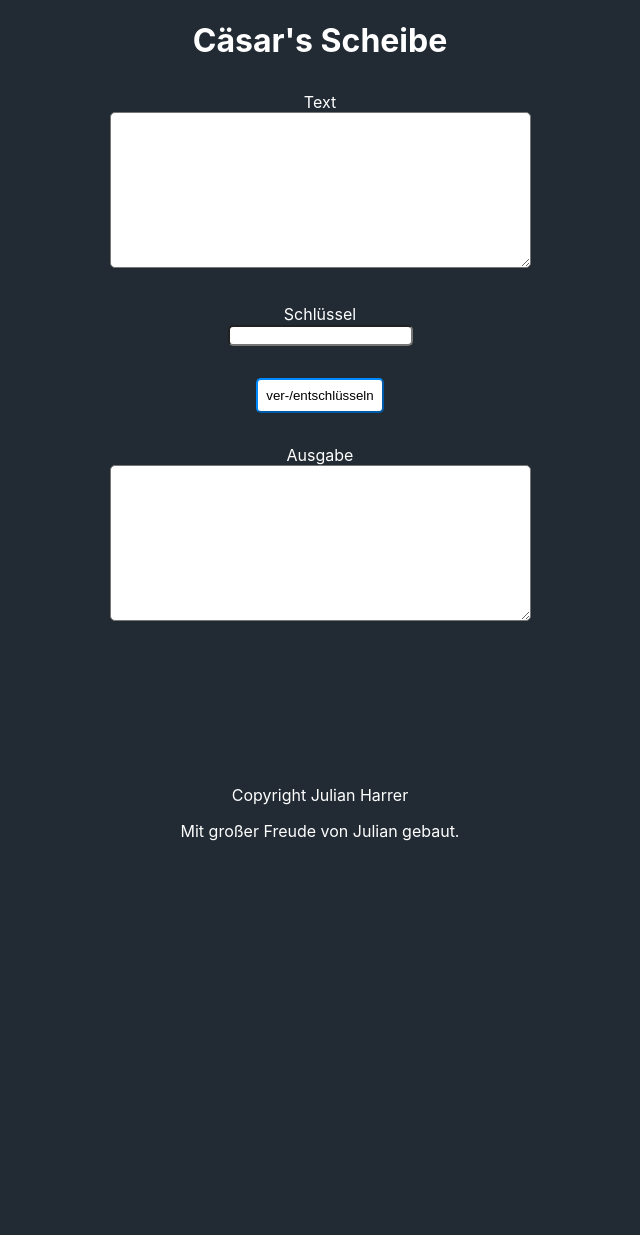
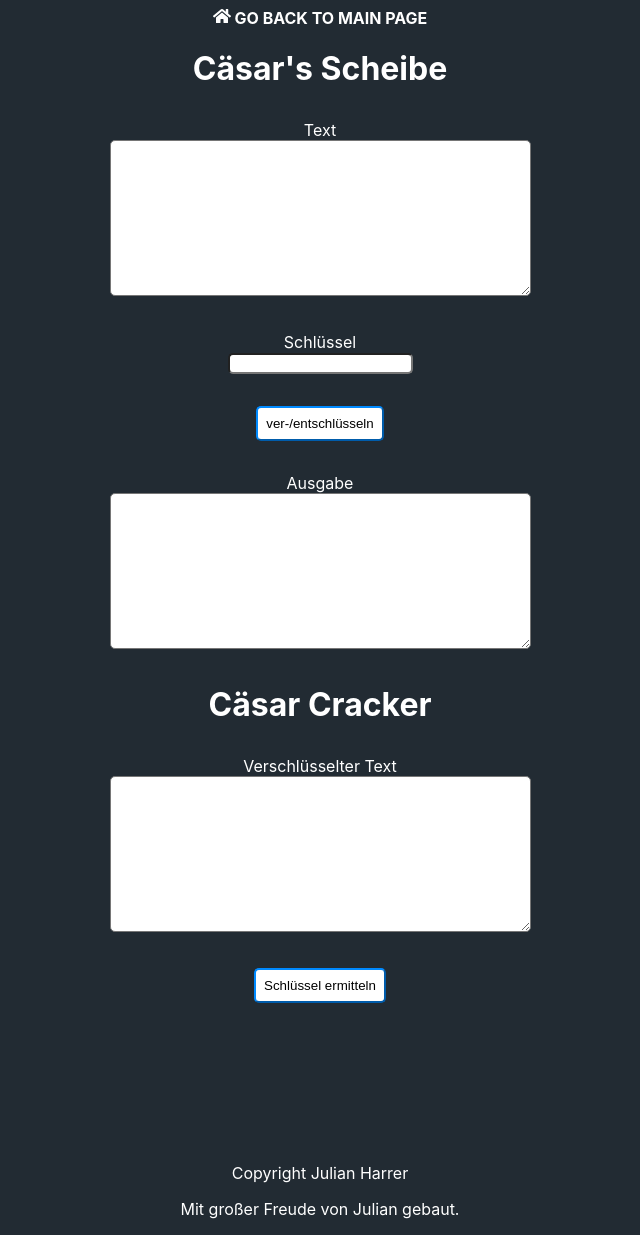
Before and after one commit to TheMrPixelDev/pxlblog, an Eleventy site: page src/caesar-encryption.html in a window 1280 px wide. Shown: the whole page, without its empty margins (320-960 px from the left). Before the commit the page ends 857 px from the top, so only its background shows below. Built offline with nearby package versions, Linux system fonts and the light colour scheme; Eleventy itself is replaced by a stand-in of ours; files that its build step writes are made by us from their sources.

Commit message:
integrated encryption page into navbar

```diff
--- a/src/_includes/base.njk
+++ b/src/_includes/base.njk
@@ -5,7 +5,6 @@
     <meta http-equiv="X-UA-Compatible" content="IE=edge">
     <meta name="viewport" content="width=device-width, initial-scale=1.0">
     <link rel="stylesheet" href="/assets/css/style.css">
-    <!--<link rel="stylesheet" href="/fonts/PermanentMarker-Regular.ttf">-->
     <title>{{ title }}</title>
 </head>
 <body>
--- a/src/_includes/nav.njk
+++ b/src/_includes/nav.njk
@@ -7,7 +7,7 @@
             <a href="/hall-of-fame">Hall of Fame</a>
         </li>
         <li>
-            <a href="/gallery"></a>
+            <a href="/caesar-encryption">Encryption</a>
         </li>
         <li>
             <a href="/about">About</a>
--- a/src/assets/js/rot.js
+++ b/src/assets/js/rot.js
@@ -1,4 +1,4 @@
-var alphabet = ['A', 'B', 'C', 'D', 'E', 'F', 'G', 'H', 'I', 'J', 'K', 'L', 'M', 'N', 'O', 'P', 'Q', 'R', 'S', 'T', 'U', 'V', 'W', 'X', 'Y', 'Z'];
+const alphabet = ['A', 'B', 'C', 'D', 'E', 'F', 'G', 'H', 'I', 'J', 'K', 'L', 'M', 'N', 'O', 'P', 'Q', 'R', 'S', 'T', 'U', 'V', 'W', 'X', 'Y', 'Z'];
 
 function shift(char, key){
     if(alphabet.includes(char)){
@@ -31,3 +31,27 @@ function code(){
         document.getElementById("textOut").value = outText;
     }
 }
+
+function crackKey() {
+    var inText = document.getElementById("encText").value.toUpperCase().split("");
+    const alphabet = ['A', 'B', 'C', 'D', 'E', 'F', 'G', 'H', 'I', 'J', 'K', 'L', 'M', 'N', 'O', 'P', 'Q', 'R', 'S', 'T', 'U', 'V', 'W', 'X', 'Y', 'Z'];
+    const letterCount = [0,0,0,0,0,0,0,0,0,0,0,0,0,0,0,0,0,0,0,0,0,0,0,0,0,0]
+
+    inText.forEach(letter => {
+        let i = alphabet.indexOf(letter);
+        letterCount[i]++;
+    })
+
+    let i = letterCount.indexOf(Math.max(...letterCount))
+    var firstKeyHalf = i-4;
+    var secondKeyHalf = 26-firstKeyHalf;
+
+    var output = document.getElementById("keyOut");
+    output.innerHTML = `
+    <p>
+        Der Schlüssel ist wahrscheinlich:<br><br>
+        ${firstKeyHalf}/${secondKeyHalf}
+    </p>
+    `
+
+}
--- a/src/caesar-encryption.html
+++ b/src/caesar-encryption.html
@@ -37,13 +37,26 @@
         footer {
             margin-top: 10em;
         }
+        nav a {
+            text-decoration: none;
+            color: white;
+            font-weight: bolder;
+        }
+        nav a img {
+            filter: invert(1);
+            height: 1rem;
+        }
     </style>
+
 </head>
 <body>
     <main>
     <header>
-        <h1>Cäsar's Scheibe</h1>
+        <nav>
+            <a href="/"><img src="/assets/icons/home-solid.svg" alt="" srcset=""> GO BACK TO MAIN PAGE</a>
+        </nav>
     </header>
+    <h1>Cäsar's Scheibe</h1>
     <div class="box">
         <label for="textIn">Text</label><br>
         <textarea name="inText" id="textIn" cols="50" rows="10"></textarea><br>
@@ -59,6 +72,18 @@
         <label for="textOut">Ausgabe</label><br>
         <textarea name="" id="textOut" cols="50" rows="10"></textarea>
     </div>
+
+    <div class="box">
+        <h1>Cäsar Cracker</h1>
+    </div>
+    <div class="box">
+        <label for="encTextIn">Verschlüsselter Text</label><br>
+        <textarea name="" id="encText" cols="50" rows="10"></textarea>
+    </div>
+    <div class="box">
+        <button onclick="crackKey()">Schlüssel ermitteln</button>
+    </div>
+    <div id="keyOut"></div>
     <footer>
         <p>Copyright Julian Harrer</p>
         <p>Mit großer Freude von Julian gebaut.</p>
```
Also changed, not shown: src/assets/icons/home-solid.svg (added).
